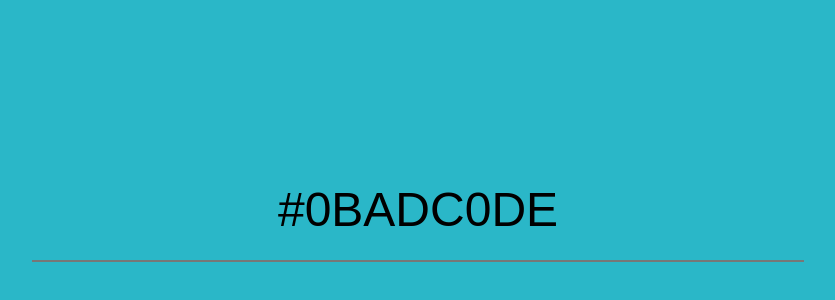
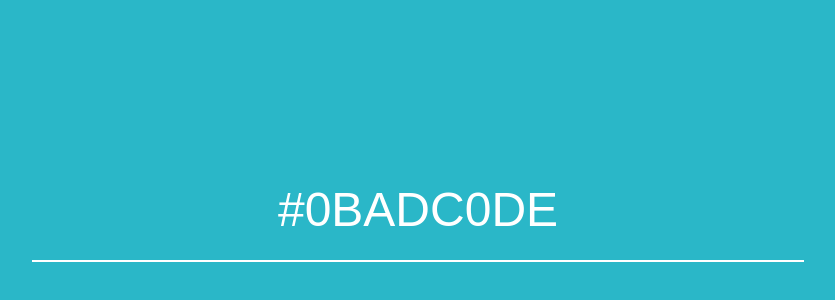
Before and after one commit to caffeinewriter/hue-today, a plain HTML site: page index.html in a window 1280 px wide. Shown: the part 190-490 px from the top of the page, without its empty margins (222-1057 px from the left). Drawn offline with Linux system fonts and the light colour scheme.

Commit message:
Add YIQ calculation and alpha compensation

```diff
--- a/css/main.css
+++ b/css/main.css
@@ -10,7 +10,7 @@ html, body {
   height: 100px;
   border: 0;
   background-color: transparent;
-  border-bottom: 2px solid #777;
+  border-bottom: 2px solid #000;
   font-size: 48px;
   margin: 0px auto;
   top: 50%;
--- a/js/main.js
+++ b/js/main.js
@@ -1,7 +1,25 @@
+function computeYIQ() {
+	let bgColor = document.querySelector("body").style.background;
+	let rgbRegex = /rgba?\((\d+), ?(\d+), ?(\d+)(?:, ([0-9\.]+))?\)/gi;
+	let matches = rgbRegex.exec(bgColor);
+	if (matches && matches.length >= 4) {
+		let r = matches[1];
+		let g = matches[2];
+		let b = matches[3];
+		let a = !Number.isNaN(parseFloat(matches[4])) ? parseFloat(matches[4]) : 1;
+		let yiq = ((r * 299) + (g * 587) + (b * 114)) / 1000;
+		return yiq >= 128 || a < 0.5 ? "black" : "white";
+	}
+	return "black";
+}
+
 function updateColor() {
-  console.log("Update");
+  console.log("Update color");
   let colorInput = document.querySelector("#color");
   document.querySelector("body").style.background = colorInput.value;
+  let yiqRes = computeYIQ();
+  document.querySelector("#color").style.color = yiqRes;
+  document.querySelector("#color").style.borderBottomColor = yiqRes;
 }
 
 function updateHash() {
```
